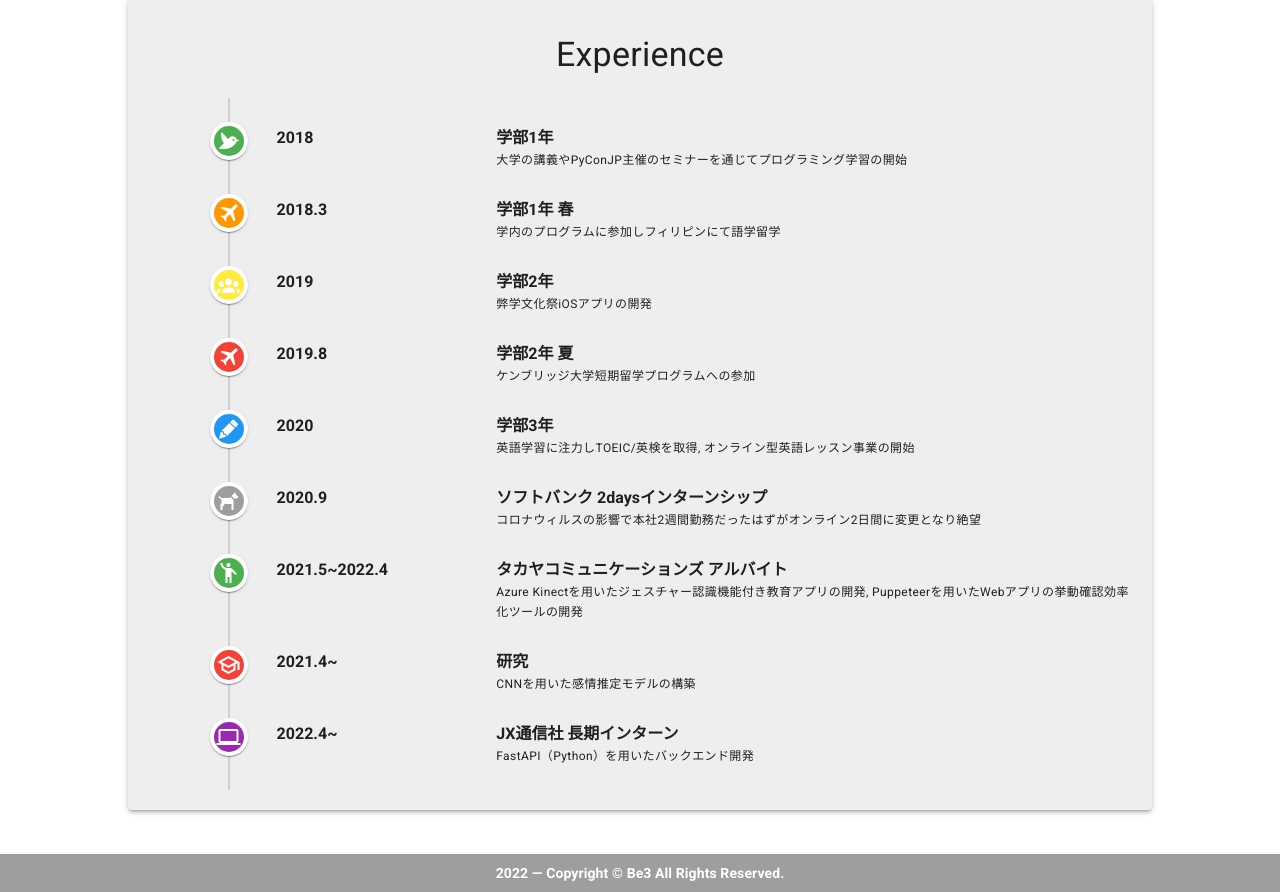
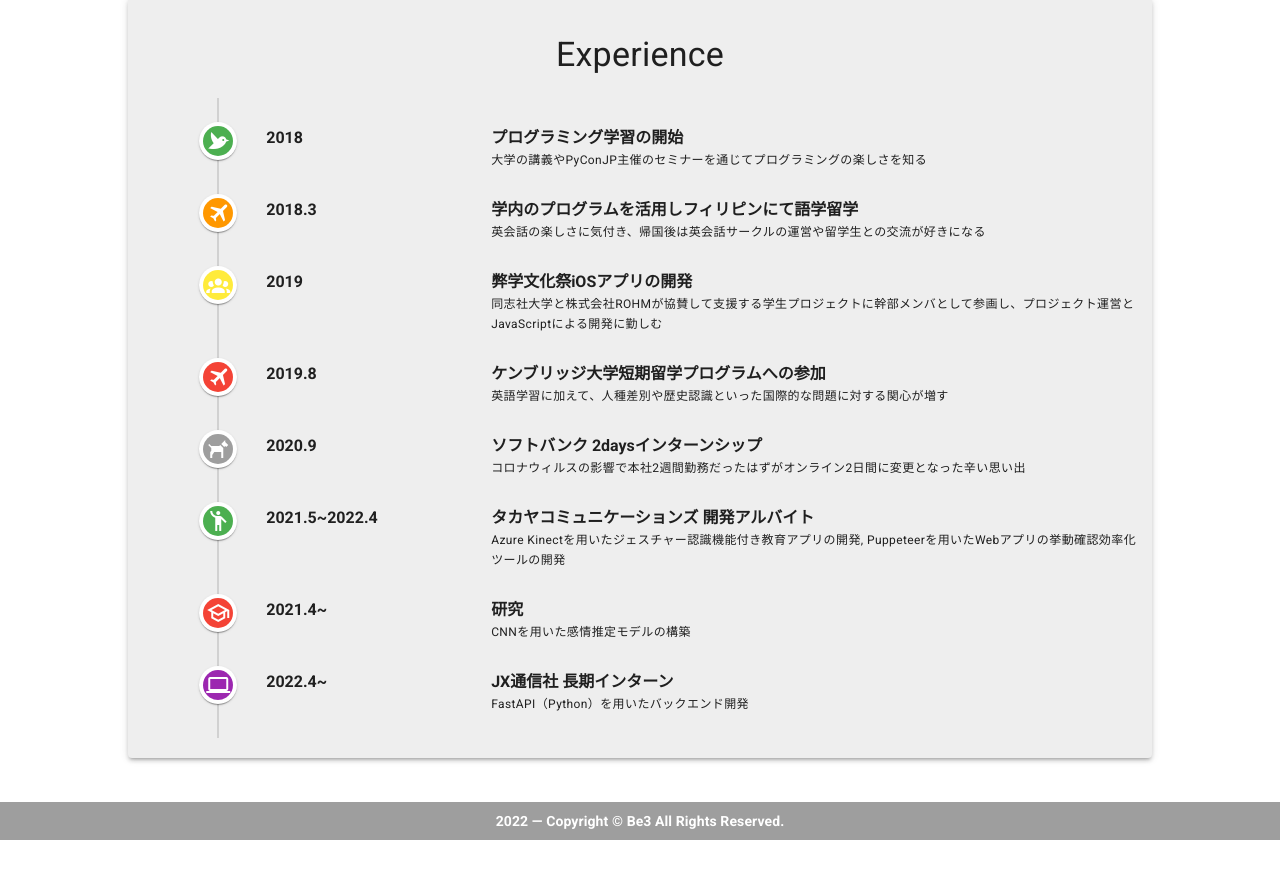
Before and after one commit to Be3751/Be3751.github.io, a Vue app: page /profile in a window 1280 px wide. Shown: the part 1080-1972 px from the top of the page. After the commit the page ends 1920 px from the top, so only its background shows below. Built offline with nearby package versions, Linux system fonts and the light colour scheme.

Commit message:
updated Experience

```diff
--- a/src/components/Experience.vue
+++ b/src/components/Experience.vue
@@ -41,49 +41,42 @@
           color: "green",
           icon: "mdi-bird",
           year: "2018",
-          main: "学部1年",
-          caption: "大学の講義やPyConJP主催のセミナーを通じてプログラミング学習の開始"
+          main: "プログラミング学習の開始",
+          caption: "大学の講義やPyConJP主催のセミナーを通じてプログラミングの楽しさを知る"
         },
         item2: {
           color: "orange",
           icon: "mdi-airplane",
           year: "2018.3",
-          main: "学部1年 春",
-          caption: "学内のプログラムに参加しフィリピンにて語学留学"
+          main: "学内のプログラムを活用しフィリピンにて語学留学",
+          caption: "英会話の楽しさに気付き、帰国後は英会話サークルの運営や留学生との交流が好きになる"
         },
         item3: {
           color: "yellow",
           icon: "mdi-account-group",
           year: "2019",
-          main: "学部2年",
-          caption: "弊学文化祭iOSアプリの開発"
+          main: "弊学文化祭iOSアプリの開発",
+          caption: "同志社大学と株式会社ROHMが協賛して支援する学生プロジェクトに幹部メンバとして参画し、プロジェクト運営とJavaScriptによる開発に勤しむ"
         },
         item4: {
           color: "red",
           icon: "mdi-airplane",
           year: "2019.8",
-          main: "学部2年 夏",
-          caption: "ケンブリッジ大学短期留学プログラムへの参加"
+          main: "ケンブリッジ大学短期留学プログラムへの参加",
+          caption: "英語学習に加えて、人種差別や歴史認識といった国際的な問題に対する関心が増す"
         },
         item5: {
-          color: "blue",
-          icon: "mdi-lead-pencil",
-          year: "2020",
-          main: "学部3年",
-          caption: "英語学習に注力しTOEIC/英検を取得, オンライン型英語レッスン事業の開始"
-        },
-        item6: {
           color: "grey",
           icon: "mdi-dog-side",
           year: "2020.9",
           main: "ソフトバンク 2daysインターンシップ",
-          caption: "コロナウィルスの影響で本社2週間勤務だったはずがオンライン2日間に変更となり絶望"
+          caption: "コロナウィルスの影響で本社2週間勤務だったはずがオンライン2日間に変更となった辛い思い出"
         },
-        item7: {
+        item6: {
           color: "green",
           icon: "mdi-human-greeting",
           year: "2021.5~2022.4",
-          main: "タカヤコミュニケーションズ アルバイト",
+          main: "タカヤコミュニケーションズ 開発アルバイト",
           caption: "Azure Kinectを用いたジェスチャー認識機能付き教育アプリの開発, Puppeteerを用いたWebアプリの挙動確認効率化ツールの開発",
         },
         item8: {
```
